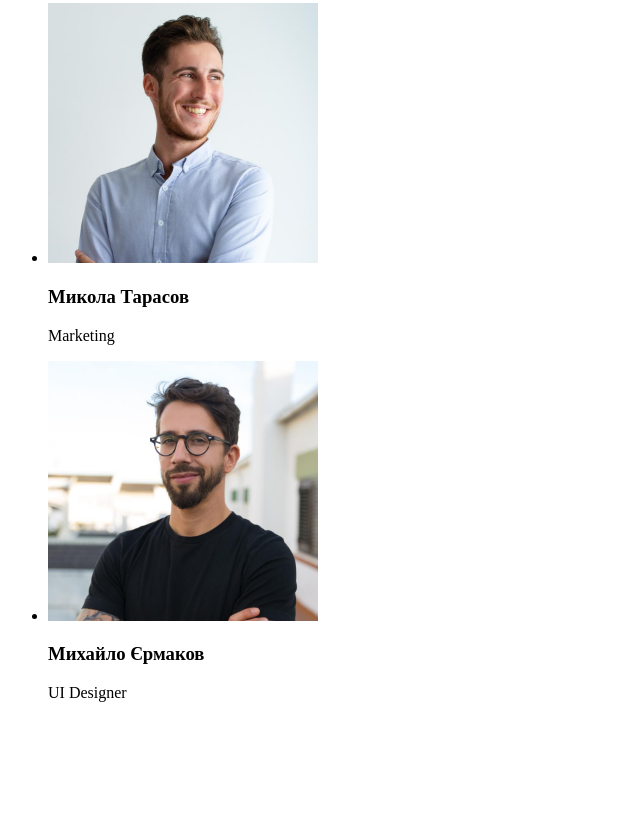
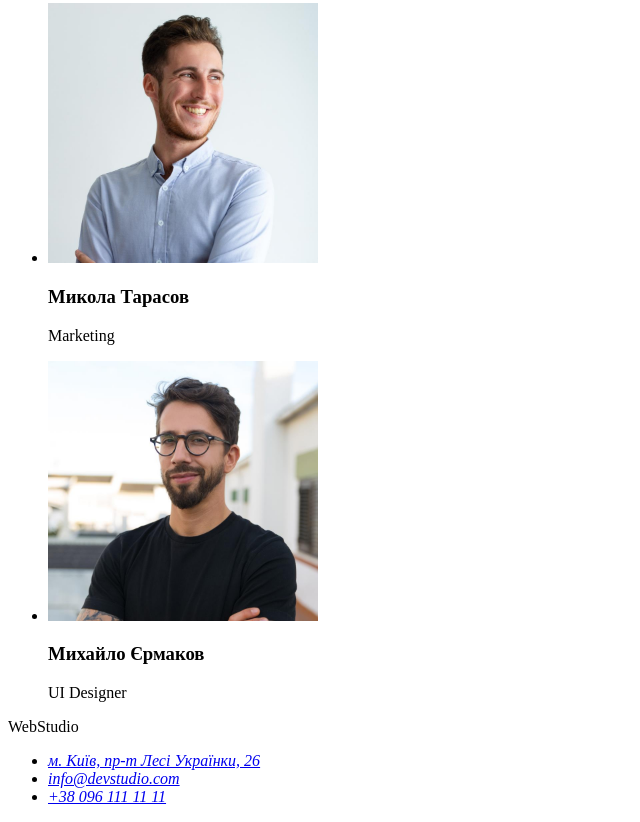
Before and after one commit to LISOVSMA/goit-markup-hw-01, a plain HTML site: page index.html in a window 1280 px wide. Shown: the part 2267-3089 px from the top of the page, without its empty margins (0-640 px from the left). Before the commit the page ends 2985 px from the top, so only its background shows below. Drawn offline with Linux system fonts and the light colour scheme.

Commit message:
adds layout

```diff
--- a/index.html
+++ b/index.html
@@ -9,11 +9,11 @@
 <body>
     <header>
         <nav>
-        <a href="" lang="en">WebStudio</a>
+        <a href="#">WebStudio</a>
         <ul>
-            <li><a href="">Студія</a></li>
-            <li><a href="">Портфоліо</a></li>
-            <li><a href="">Контакти</a></li>
+            <li><a href="#">Студія</a></li>
+            <li><a href="#">Портфоліо</a></li>
+            <li><a href="#">Контакти</a></li>
         </ul>
         </nav>
         <a href="mailto:info@devstudio.com">info@devstudio.com</a>
@@ -79,7 +79,15 @@
          </ul>
         </section>
     </main>
-
-    <footer></footer>
+    <footer>
+        <p>WebStudio</p>
+        <address>
+            <ul>
+                <li><a href="https://goo.gl/maps/q8VHC99o34qYa7t8A" target="_blank">м. Київ, пр-т Лесі Українки, 26</a></li>
+                <li><a href="mailto:info@devstudio.com">info@devstudio.com</a></li>
+                <li><a href="tel:+380961111111">+38 096 111 11 11</a></li>
+            </ul>
+        </address>
+    </footer>
 </body>
 </html>
```
